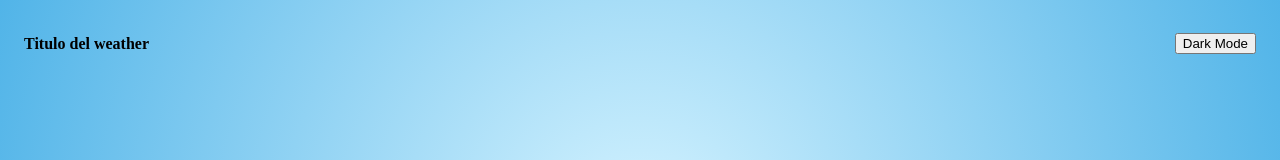
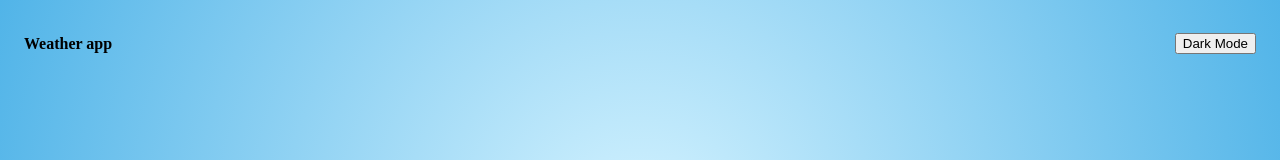
Before and after one commit to JGV-07/WeatherAppJGV_07, a React (Vite) app: page / in a window 1280 px wide. Shown: the top 160 px of the page. Built offline with nearby package versions, Linux system fonts and the light colour scheme.

Commit message:
unas carpetitas que se me olvidaron jeje

```diff
--- a/src/App.jsx
+++ b/src/App.jsx
@@ -6,7 +6,7 @@ function App() {
   return (
     <>
       <div className="header">
-        <h1 className='title'>Titulo del weather</h1>
+        <h1 className='title'>Weather app</h1>
         <button className='buttonDarkMode'>Dark Mode</button>
       </div>
       <div className='container'>
```
Also changed, not shown: src/components/Darkmode.jsx (added), src/components/Temperature.jsx (added).
